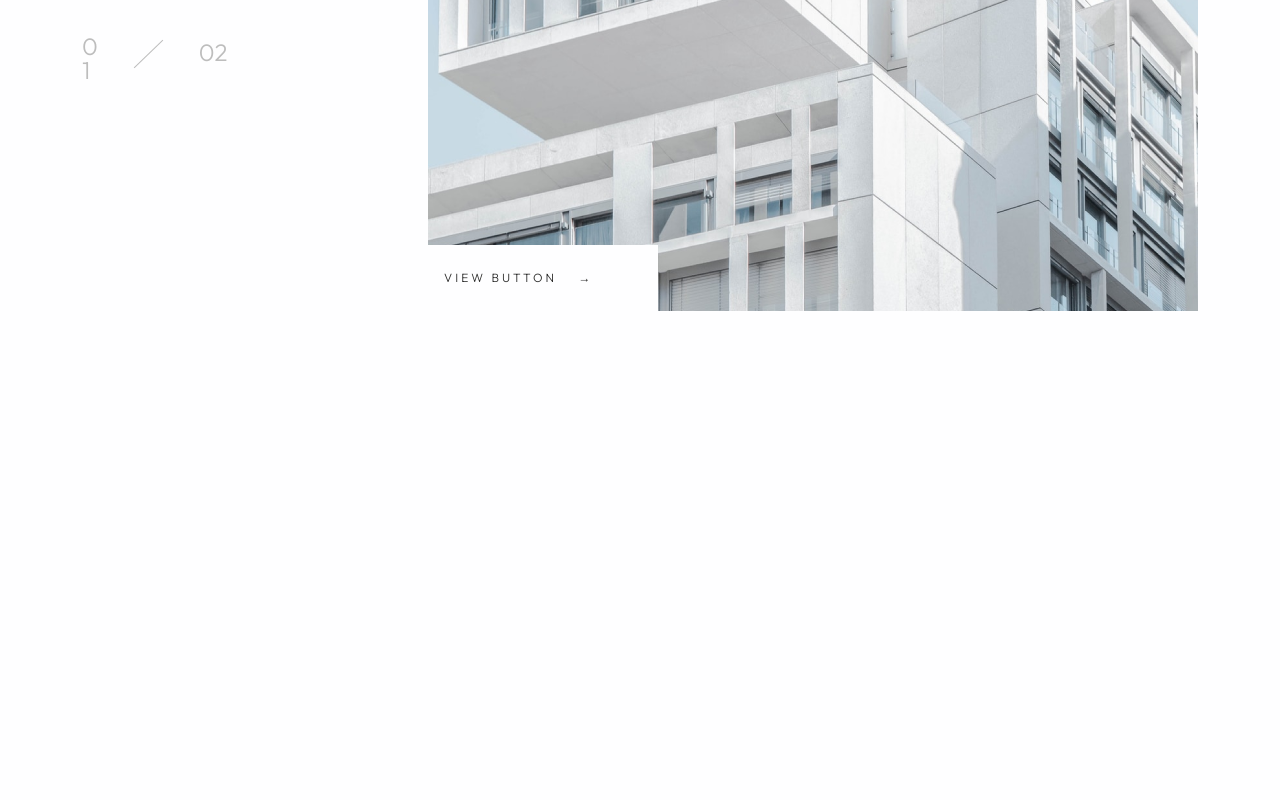
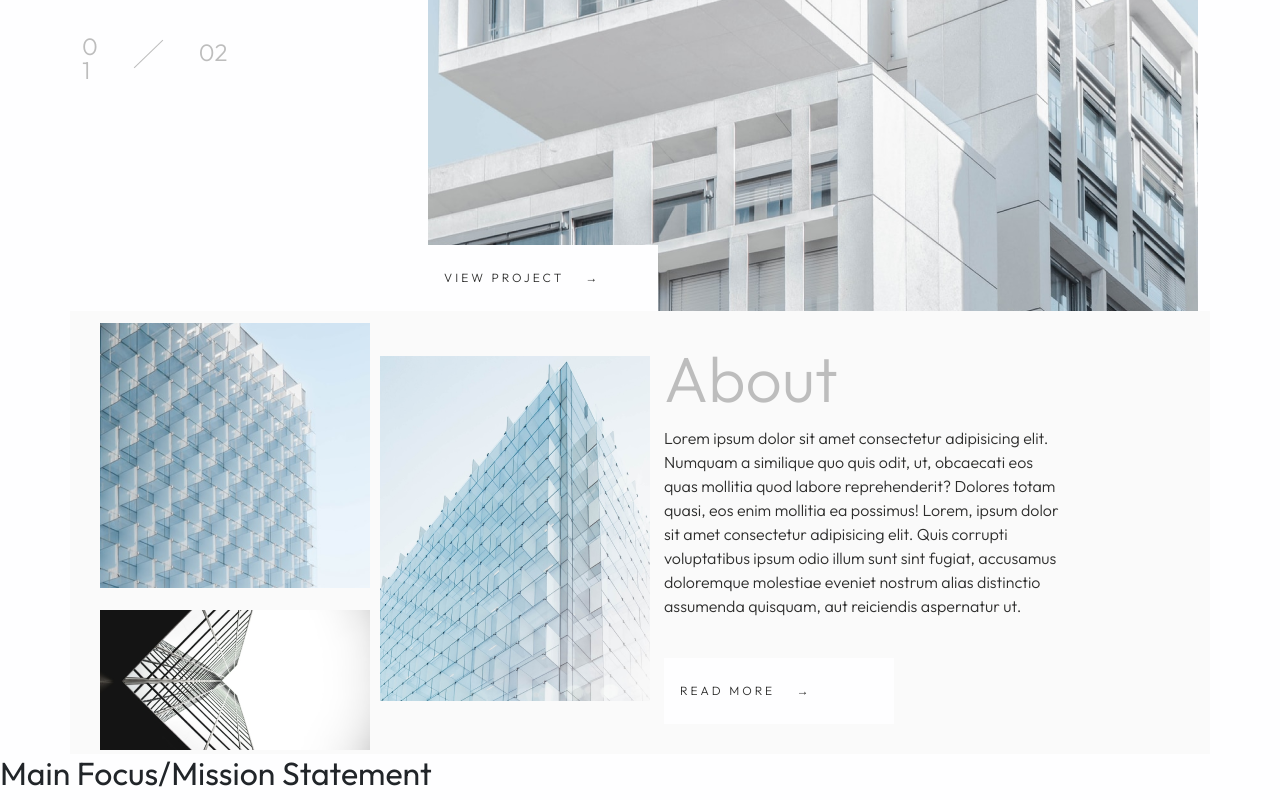
Before and after one commit to d3uceY/websites-of-architects, a plain HTML site: page index.html in a window 1280 px wide. Shown: the part 604-1404 px from the top of the page. Before the commit the page ends 915 px from the top, so only its background shows below. Drawn offline with nearby package versions, Linux system fonts and the light colour scheme.

Commit message:
i have made chnages to the web design

```diff
--- a/index.html
+++ b/index.html
@@ -53,8 +53,25 @@
             </div>
             <div class="hero-image-container">
               <img src="/images/hero-image.png" alt="hero-image">
-              <button class="py-4 px-3">view button <span class="ps-3">→</span></button>
+              <button class="py-4 px-3">view project <span class="ps-3">→</span></button>
             </div>
+          </div>
+
+          <div class="about-container container d-flex gap-5 justify-content-between">
+            <div class="about-images">
+              <img src="/images/about-img-1.png" alt="">
+              <img src="/images/about-img-3.png" alt="">
+              <img src="/images/about-img-2.png" alt="">
+            </div>
+            <div class="about-write-up">
+              <h2>About</h2>
+              <p>Lorem ipsum dolor sit amet consectetur adipisicing elit. Numquam a similique quo quis odit, ut, obcaecati eos quas mollitia quod labore reprehenderit? Dolores totam quasi, eos enim mollitia ea possimus! Lorem, ipsum dolor sit amet consectetur adipisicing elit. Quis corrupti voluptatibus ipsum odio illum sunt sint fugiat, accusamus doloremque molestiae eveniet nostrum alias distinctio assumenda quisquam, aut reiciendis aspernatur ut.</p>
+              <button class="about-button text-uppercase py-4 px-3 mt-4">read more <span class="ps-3">→</span></button>
+            </div>
+          </div>
+
+          <div class="focus-container">
+            <h2 class="text-capitalize">main focus/mission statement</h2>
           </div>
         </div>
     </main>
--- a/style.css
+++ b/style.css
@@ -15,6 +15,8 @@
     --heading-font-size: 64px;
     --grey1:rgb(189, 189, 189);
     --grey2: #f9f9f9;
+    --grey3: #fafafa;
+    --header-font-weight: 200;
 }
 
 body{
@@ -74,7 +76,7 @@ body{
 
 .hero-write-up div:nth-child(1){
    color: var(--grey1);
-   font-weight: 200;
+   font-weight: var(--header-font-weight);
 }
 
 .hero-write-up div:nth-child(2){
@@ -126,9 +128,14 @@ body{
 }
 
 .hero-image-container{
-    width: fit-content;
+    max-width: 900px;
     height: fit-content;
     position: relative;
+}
+.hero-image-container img{
+    width: 100%;
+    object-fit: cover;
+    height: 100%;
 }
 
 .hero-image-container button{
@@ -147,3 +154,67 @@ body{
    font-size: var(--small-font-size);
    letter-spacing: 3px;
 }
+
+
+/* about css */
+.about-container{
+    background: var(--grey3);
+    padding: 30px;
+}
+.about-images{
+    flex: 1;
+    position: relative;
+}
+
+.about-images img{
+    position: absolute;
+}
+
+.about-images img:nth-child(1){
+ top: -18px;
+ left: 0px;
+}
+
+.about-images img:nth-child(2){
+    bottom: -26px;
+    left: 0px;
+}
+
+.about-images img:nth-child(3){
+    top: 15px;
+    right: -34px;
+}
+
+
+.about-write-up{
+    flex: 1;
+}
+
+.about-write-up h2{
+    color: var(--grey1);
+    font-size: var(--heading-font-size);
+    font-weight: var(--header-font-weight);
+}
+
+.about-write-up p{
+    color: var(--black);
+    font-size: 16px;
+    font-weight: 300;
+    max-width: 400px;
+}
+
+.about-button{
+    outline: none;
+    border: none;
+    width: 100%;
+    max-width: 230px;
+    text-align: start;
+    background: var(--white);
+    color: var(--black);
+    font-weight: 300;
+    font-size: var(--small-font-size);
+    letter-spacing: 3px;
+}
+
+
+/* focus-css */
```
